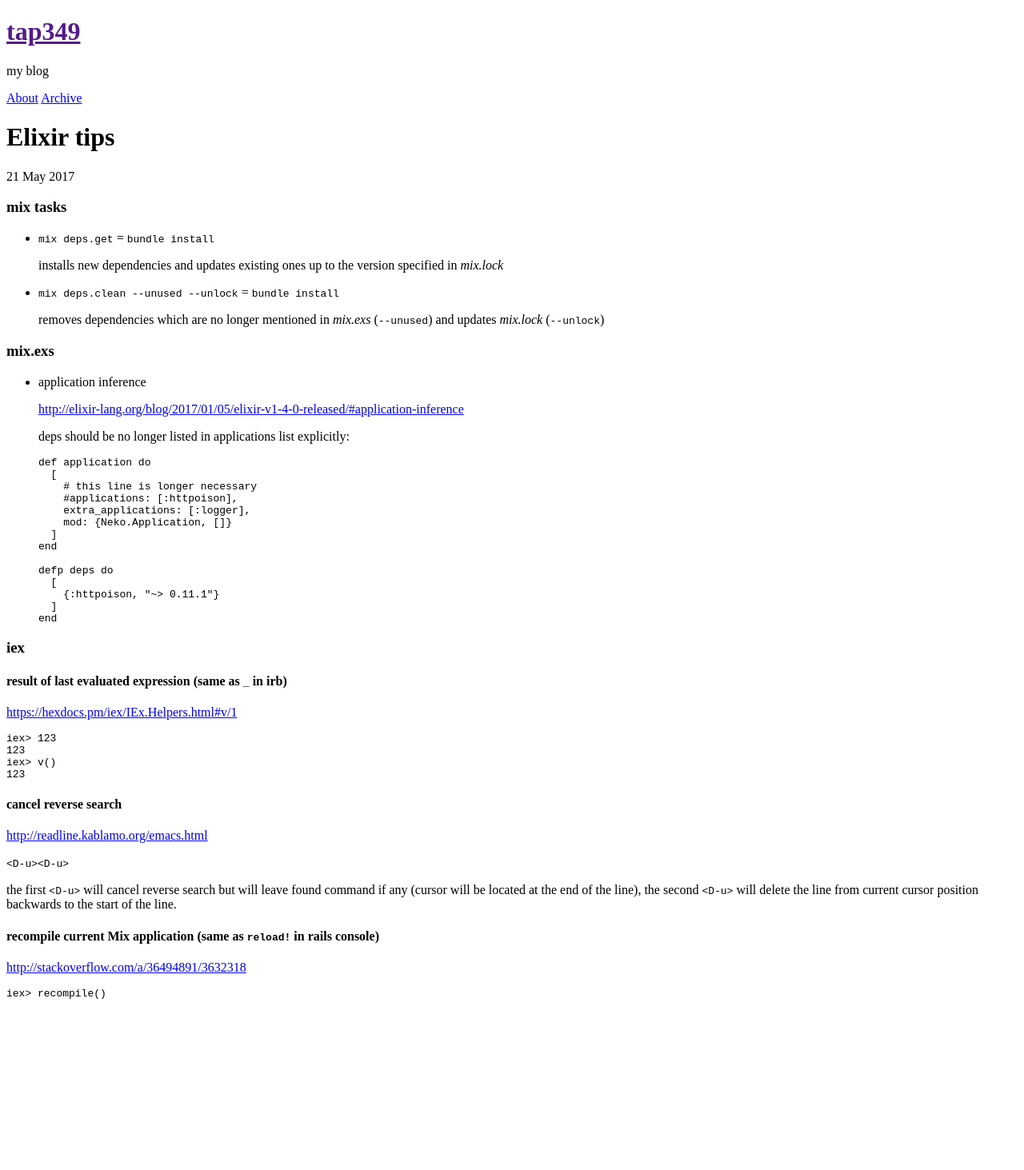
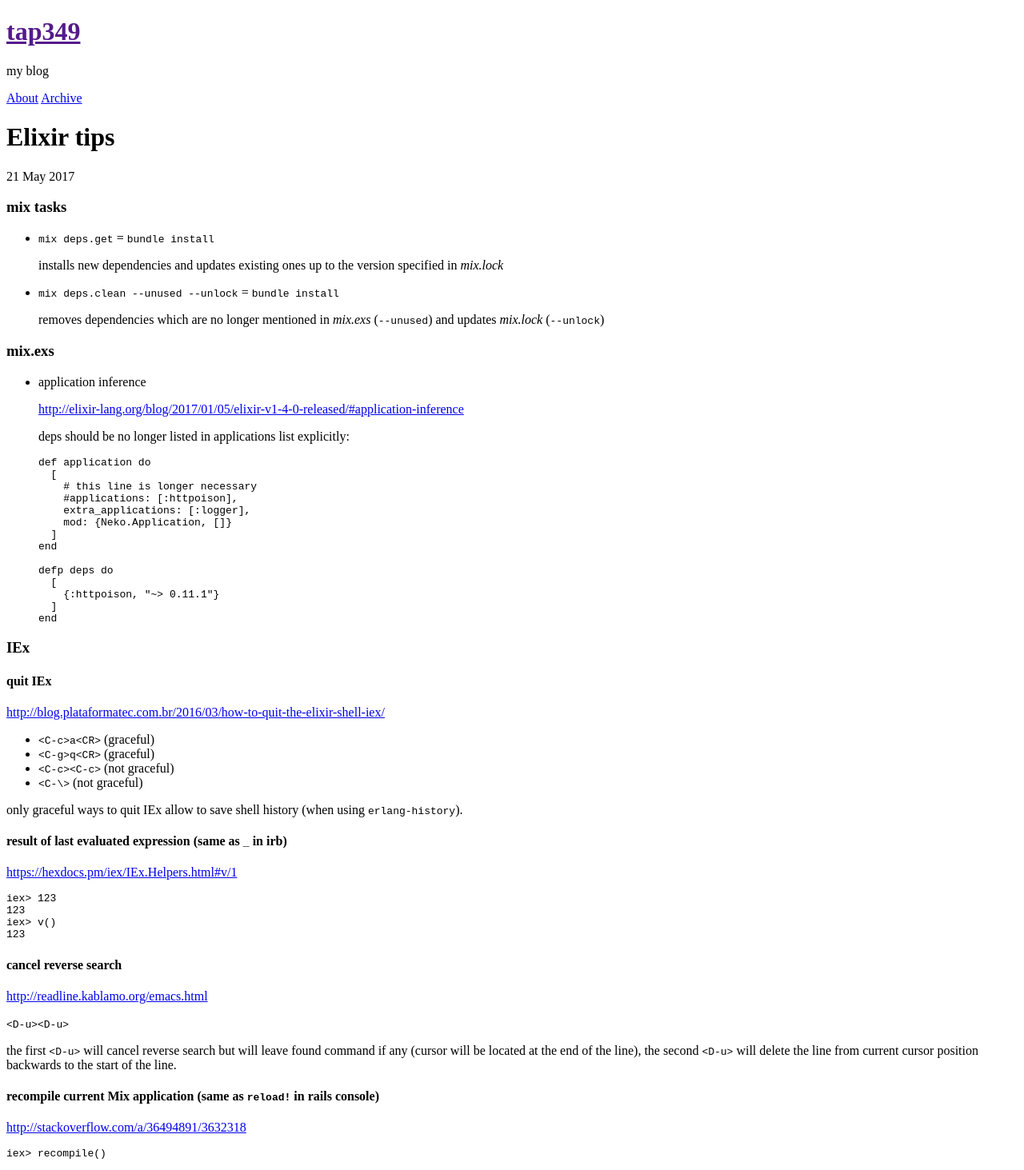
Before and after one commit to tap349/tap349.github.io, a Jekyll site: the page built from _posts/2017-05-21-elixir-tips.md, in a window 1280 px wide. Shown: the whole page at 80% size. Built offline with Jekyll 4.4.1, drawn with Linux system fonts in a browser that asks for light colours; before the commit the page ends 1263 px from its top, so only the background shows below that.

Commit message:
update 2017-05-21_14:27:52

````diff
--- a/_posts/2017-05-21-elixir-tips.md
+++ b/_posts/2017-05-21-elixir-tips.md
@@ -45,7 +45,19 @@ categories: [elixir]
   end
   ```
 
-### iex
+### IEx
+
+#### quit IEx
+
+<http://blog.plataformatec.com.br/2016/03/how-to-quit-the-elixir-shell-iex/>
+
+- `<C-c>a<CR>` (graceful)
+- `<C-g>q<CR>` (graceful)
+- `<C-c><C-c>` (not graceful)
+- `<C-\>` (not graceful)
+
+only graceful ways to quit IEx allow to save shell history
+(when using `erlang-history`).
 
 #### result of last evaluated expression (same as `_` in irb)
 
````
Also changed, not shown: _posts/2016-12-31-elixir-notes.md (+3 -0 lines).
